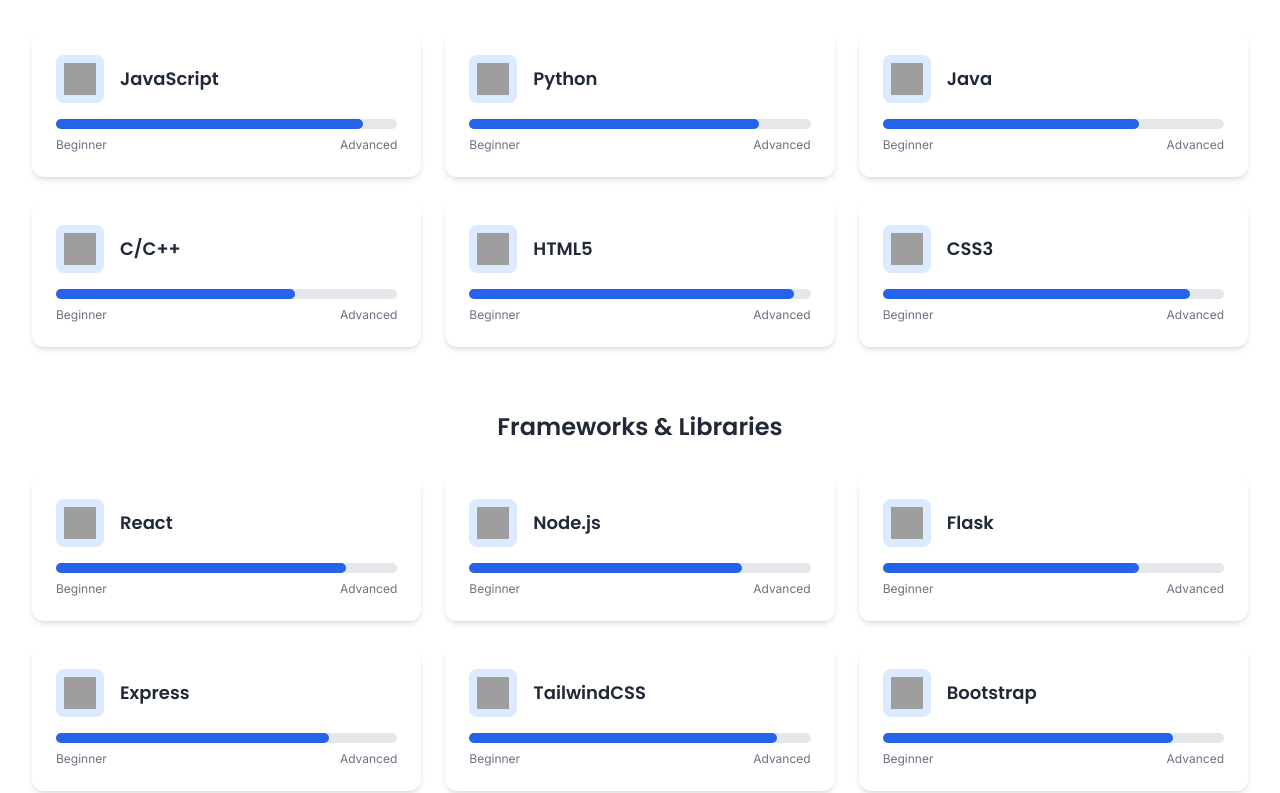
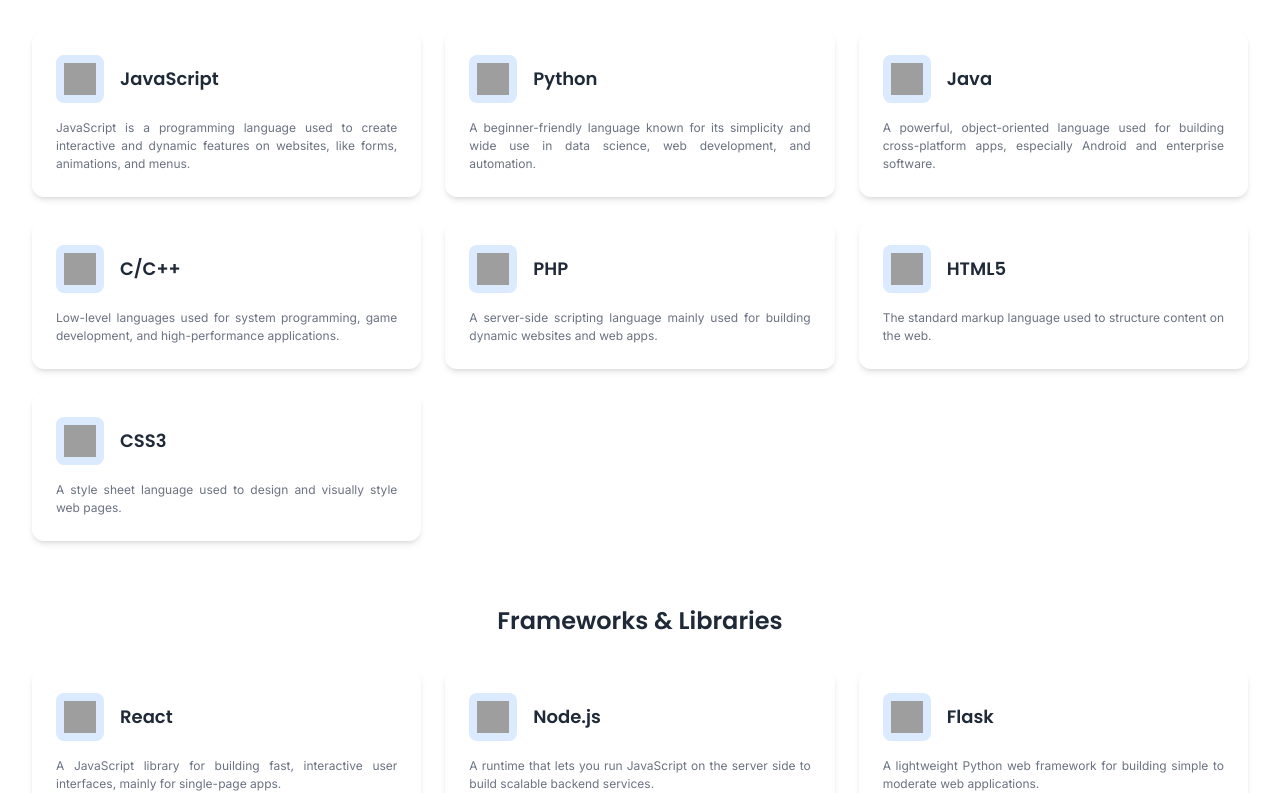
Before and after one commit to adarsh2423/my-portfolio, a React (Vite) app in the folder project/: page / in a window 1280 px wide. Shown: the part 2707-3500 px from the top of the page. Built offline with nearby package versions, Linux system fonts and the light colour scheme; grey boxes are pictures that could not be loaded.

Commit message:
Skill changes

```diff
--- a/project/src/components/layout/Footer.tsx
+++ b/project/src/components/layout/Footer.tsx
@@ -20,7 +20,7 @@ export default function Footer() {
           <div className="flex flex-col items-center md:items-end">
             <div className="flex space-x-4 mb-4">
               <motion.a
-                href="https://github.com"
+                href="https://github.com/adarsh2423"
                 target="_blank"
                 rel="noopener noreferrer"
                 whileHover={{ y: -3 }}
--- a/project/src/components/sections/About.tsx
+++ b/project/src/components/sections/About.tsx
@@ -47,12 +47,12 @@ export default function About() {
               transition={{ duration: 0.6, delay: 0.3 }}
               className="space-y-6"
             >
-              <p className="text-lg text-gray-700 dark:text-gray-300">
+              <p className="text-lg text-gray-700 dark:text-gray-300 text-justify">
                 I'm a passionate Full Stack Developer with a reasonable foundation in modern web technologies.
                 With a Master's in Computer Applications (MCA) from SRM University and a Bachelor's in Computer Applications (BCA) from SKASC,
                 I combine academic knowledge with practical skills to create innovative digital solutions.
               </p>
-              <p className="text-lg text-gray-700 dark:text-gray-300">
+              <p className="text-lg text-gray-700 dark:text-gray-300 text-justify">
                 My approach blends technical expertise with creativity, allowing me to build efficient,
                 scalable, and user-friendly applications. I'm constantly learning and adapting to new technologies
                 to stay at the forefront of the ever-evolving tech landscape.
--- a/project/src/components/sections/Skills.tsx
+++ b/project/src/components/sections/Skills.tsx
@@ -4,7 +4,8 @@ import { useInView } from 'react-intersection-observer'
 interface Skill {
   name: string;
   icon: string;
-  level: number;
+  // level: number;
+  about : string;
 }
 
 interface SkillCategory {
@@ -22,34 +23,34 @@ export default function Skills() {
     {
       title: "Languages",
       skills: [
-        { name: "JavaScript", icon: "javascript", level: 90 },
-        { name: "Python", icon: "python", level: 85 },
-        { name: "Java", icon: "java", level: 75 },
-        { name: "C/C++", icon: "c", level: 70 },
-        { name: "HTML5", icon: "html5", level: 95 },
-        { name: "CSS3", icon: "css3", level: 90 }
+        { name: "JavaScript", icon: "javascript", about:"JavaScript is a programming language used to create interactive and dynamic features on websites, like forms, animations, and menus."},
+        { name: "Python", icon: "python", about:"A beginner-friendly language known for its simplicity and wide use in data science, web development, and automation." },
+        { name: "Java", icon: "java", about:"A powerful, object-oriented language used for building cross-platform apps, especially Android and enterprise software." },
+        { name: "C/C++", icon: "c", about:"Low-level languages used for system programming, game development, and high-performance applications." },
+        { name: "PHP", icon: "php", about:"A server-side scripting language mainly used for building dynamic websites and web apps." },
+        { name: "HTML5", icon: "html5", about:" The standard markup language used to structure content on the web." },
+        { name: "CSS3", icon: "css3", about:"A style sheet language used to design and visually style web pages." }
       ]
     },
     {
       title: "Frameworks & Libraries",
       skills: [
-        { name: "React", icon: "react", level: 85 },
-        { name: "Node.js", icon: "nodejs", level: 80 },
-        { name: "Flask", icon: "flask", level: 75 },
-        { name: "Express", icon: "express", level: 80 },
-        { name: "TailwindCSS", icon: "tailwindcss", level: 90 },
-        { name: "Bootstrap", icon: "bootstrap", level: 85 }
+        { name: "React", icon: "react", about:"A JavaScript library for building fast, interactive user interfaces, mainly for single-page apps." },
+        { name: "Node.js", icon: "nodejs", about:"A runtime that lets you run JavaScript on the server side to build scalable backend services." },
+        { name: "Flask", icon: "flask", about:"A lightweight Python web framework for building simple to moderate web applications." },
+        { name: "Express", icon: "express", about:"A minimal Node.js framework used to build web APIs and servers easily and quickly." },
+        { name: "TailwindCSS", icon: "tailwindcss", about:"A utility-first CSS framework for rapidly building custom user interfaces." },
+        { name: "Bootstrap", icon: "bootstrap", about:"A popular CSS framework for building responsive, mobile-first websites quickly." }
       ]
     },
     {
       title: "Databases & Tools",
       skills: [
-        { name: "MySQL", icon: "mysql", level: 80 },
-        { name: "MongoDB", icon: "mongodb", level: 75 },
-        { name: "Firebase", icon: "firebase", level: 85 },
-        { name: "Git", icon: "git", level: 90 },
-        { name: "Docker", icon: "docker", level: 70 },
-        { name: "Figma", icon: "figma", level: 75 }
+        { name: "MySQL", icon: "mysql", about:"An open-source relational database used to store and manage structured data." },
+        { name: "Firebase", icon: "firebase", about:"A platform by Google offering backend services like databases, authentication, and hosting." },
+        { name: "GitHub", icon: "github", about:"A cloud-based platform to host and manage code using Git, widely used for collaboration." },
+        { name: "Git", icon: "git", about:"A version control system that tracks changes in code and enables collaborative development." },
+        { name: "Figma", icon: "figma", about:"A browser-based design tool used for UI/UX design and prototyping." }
       ]
     }
   ]
@@ -81,7 +82,8 @@ export default function Skills() {
             >
               <h3 className="text-2xl font-semibold mb-8 text-center">{category.title}</h3>
               <div className="grid grid-cols-1 sm:grid-cols-2 lg:grid-cols-3 gap-6">
-                {category.skills.map((skill, skillIndex) => (
+                {/* {category.skills.map((skill, skillIndex) => ( */}
+                {category.skills.map((skill) => (
                   <motion.div
                     key={skill.name}
                     whileHover={{ y: -5 }}
@@ -102,18 +104,17 @@ export default function Skills() {
                       <h4 className="text-lg font-semibold">{skill.name}</h4>
                     </div>
 
-                    <div className="w-full bg-gray-200 dark:bg-gray-700 rounded-full h-2.5 mb-2">
+                    {/* <div className="w-full bg-gray-200 dark:bg-gray-700 rounded-full h-2.5 mb-2">
                       <motion.div
                         className="bg-primary-600 dark:bg-primary-500 h-2.5 rounded-full"
                         initial={{ width: 0 }}
                         animate={inView ? { width: `${skill.level}%` } : { width: 0 }}
                         transition={{ duration: 1, delay: 0.4 + skillIndex * 0.1 }}
                       ></motion.div>
-                    </div>
+                    </div> */}
 
-                    <div className="flex justify-between text-xs text-gray-500 dark:text-gray-400">
-                      <span>Beginner</span>
-                      <span>Advanced</span>
+                    <div className="flex justify-between text-xs text-gray-500 dark:text-gray-400 text-justify text-[1rem] leading-normal">
+                      {skill.about}
                     </div>
                   </motion.div>
                 ))}
```
